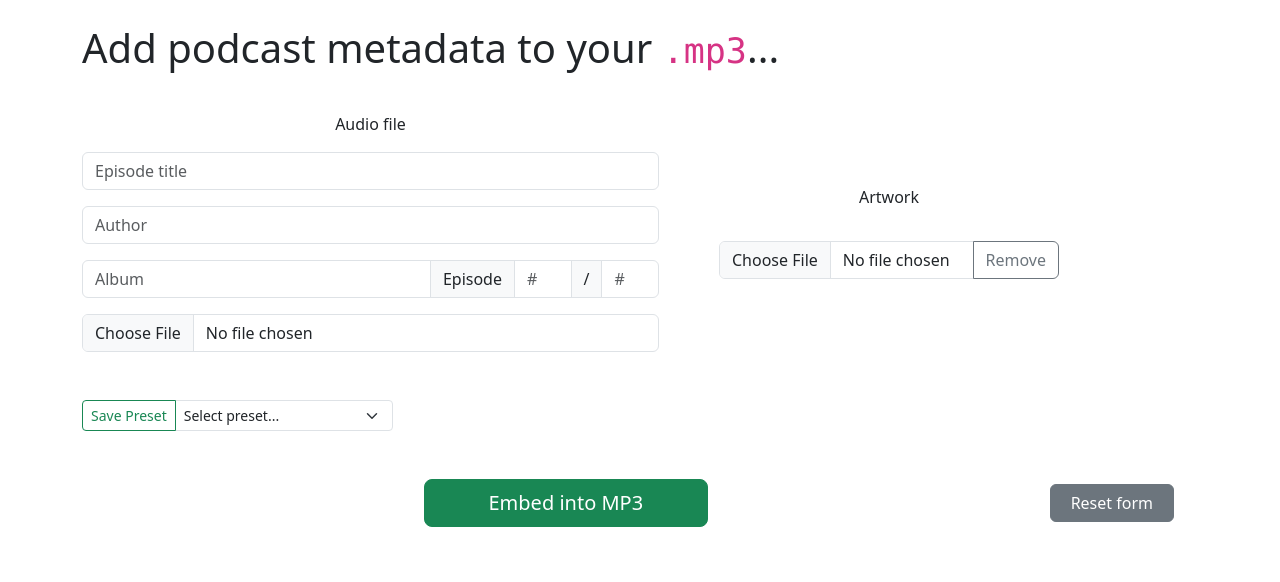
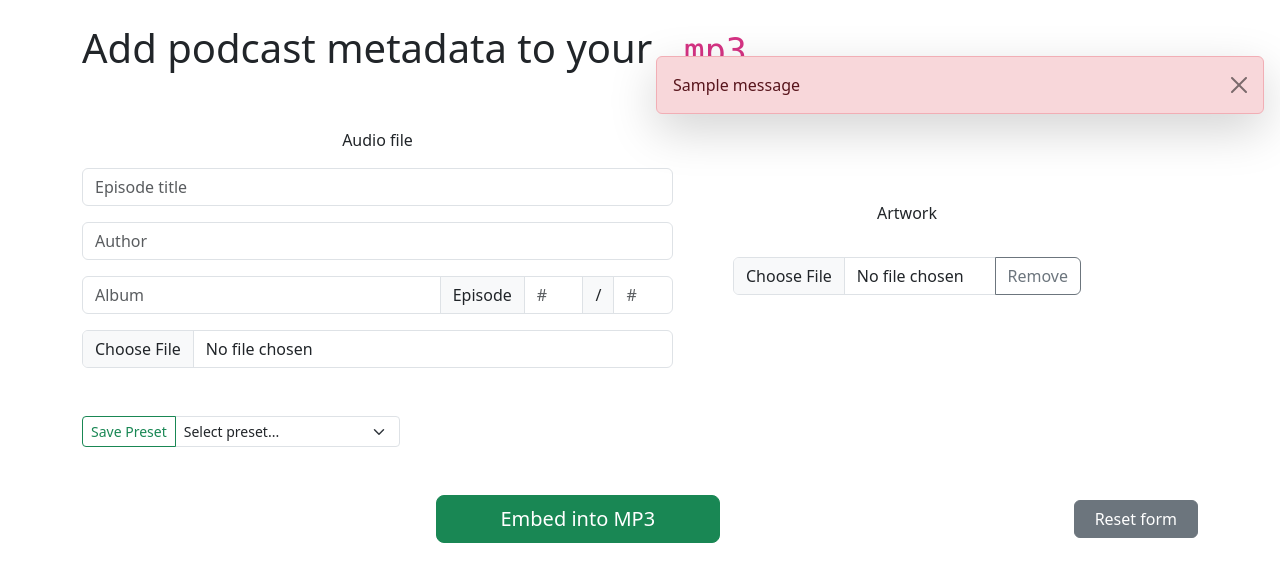
Before and after one commit to MrGauz/podcast-metadata, a Flask app: page / in a window 1280 px wide. Shown: the top 582 px of the page. Run offline with Flask 3, Linux system fonts and the light colour scheme; tables that the repository leaves empty hold one stand-in row (values such as "Sample post"); one stand-in notice (Sample message) is shown.

Commit message:
Finish the alerts

```diff
--- a/app.py
+++ b/app.py
@@ -1,10 +1,12 @@
+import random
+import string
 import sys
 from os import path
 from tempfile import NamedTemporaryFile
 from typing import Tuple
 from uuid import uuid4
 
-from flask import Flask, render_template, request, send_file, jsonify, url_for
+from flask import Flask, render_template, request, send_file, jsonify, url_for, flash, redirect
 from werkzeug.datastructures.file_storage import FileStorage
 from werkzeug.utils import secure_filename
 
@@ -13,6 +15,7 @@ from metadata import Metadata
 
 app = Flask(__name__)
 
+app.secret_key = ''.join(random.SystemRandom().choice(string.ascii_uppercase + string.digits) for _ in range(64))
 app.config['SQLALCHEMY_DATABASE_URI'] = 'sqlite:///%s' % path.join(path.dirname(__file__), 'db.sqlite')
 app.config['UPLOAD_FOLDER'] = path.join(path.dirname(__file__), 'static/uploads')
 
@@ -37,7 +40,8 @@ def convert():
 
     is_valid, error_message = _validate_input(False, author, album, number, out_of, artwork, artwork_name, audio, title)
     if not is_valid:
-        return render_template('index.html', presets=Preset.query.all(), form=request.form, error_message=error_message)
+        flash(f'{error_message} for embedding.')
+        return redirect(url_for('index'))
 
     artwork_bytes = None
     if artwork:
@@ -69,7 +73,7 @@ def save_preset():
 
     is_valid, error_message = _validate_input(True, author, album, number, out_of, artwork, artwork_name)
     if not is_valid:
-        return error_message, 400
+        return f'{error_message} when saving a preset.', 400
 
     number = int(number)
     if out_of:
@@ -121,24 +125,24 @@ def _validate_input(is_preset: bool, author: str, album: str, number: str, out_o
 
     # Number validation
     if not number:
-        return False, "Order number is required."
+        return False, "Order number is required"
     try:
         number = int(number)
         if number < 0:
-            return False, "Order number cannot be negative."
+            return False, "Order number cannot be negative"
     except ValueError:
-        return False, "Order number must be an integer."
+        return False, "Order number must be an integer"
 
     # Out of validation
     if out_of:
         try:
             out_of = int(out_of)
             if out_of < 0:
-                return False, "Out of cannot be negative."
+                return False, "Total number of episodes cannot be negative"
             if out_of < number:
-                return False, "Out of cannot be less than order number."
+                return False, "Total number of episodes cannot be less than order number"
         except ValueError:
-            return False, "Out of must be an integer."
+            return False, "Total number of episodes must be an integer"
 
     # Artwork validation
     # TODO: check if a square image
--- a/static/app.js
+++ b/static/app.js
@@ -2,7 +2,7 @@ const alertPlaceholder = document.getElementById('alert-placeholder');
 const showAlert = (message, type) => {
     let wrapper = document.createElement('div');
     wrapper.innerHTML = [
-        `<div class="alert alert-${type} alert-dismissible" role="alert">`,
+        `<div class="alert alert-${type} alert-dismissible shadow-lg rounded fade show" role="alert">`,
         `   <div>${message}</div>`,
         `   <button type="button" class="btn-close" data-bs-dismiss="alert"></button>`,
         `</div>`
--- a/templates/index.html
+++ b/templates/index.html
@@ -9,17 +9,24 @@
     <link rel="icon" type="image/png" href="{{ url_for('static', filename='favicon.png') }}"/>
 </head>
 <body>
-<div id="alert-placeholder"></div>
+
+<div id="alert-placeholder" class="position-fixed w-50 mt-3 p-3" style="z-index: 1100; left: 50%">
+    {% for message in get_flashed_messages() %}
+    <div class="alert alert-dismissible shadow-lg rounded fade show alert-danger" role="alert">
+        <div>{{ message }}</div>
+        <button type="button" class="btn-close" data-bs-dismiss="alert"></button>
+    </div>
+    {% endfor %}
+</div>
 
 <form method="post" id="metadata-form" action="{{ url_for('convert') }}" enctype="multipart/form-data">
 
     <div class="container mt-4">
         <div class="row">
-            <h1>Add podcast metadata to your <code>.mp3</code>...</h1>
+            <h1>Add podcast metadata to your <code>.mp3</code></h1>
         </div>
 
-        <div class="row mt-3">
-            <div class="row mt-3">
+        <div class="row mt-3 mt-md-5">
             <div class="row d-flex align-items-center">
                 <div class="col-md-7 pe-5">
                     <div class="d-flex justify-content-center">
@@ -48,7 +55,7 @@
                         <input class="form-control" type="file" id="audio" name="audio" accept=".mp3">
                     </div>
                 </div>
-                    <div class="col-md-4">
+                <div class="col-md-4 mt-5 mt-md-0">
                     <div class="d-flex justify-content-center">
                         Artwork
                     </div>
@@ -107,7 +114,6 @@
             </div>
         </div>
     </div>
-    </div>
 </form>
 
 <script src="{{ url_for('static', filename='app.js') }}"></script>
@@ -115,15 +121,8 @@
         integrity="sha384-C6RzsynM9kWDrMNeT87bh95OGNyZPhcTNXj1NW7RuBCsyN/o0jlpcV8Qyq46cDfL"
         crossorigin="anonymous"></script>
 <script>
-    window.onload = function () {
-        {% if error_message %}
-            showAlert("{{ error_message }}", 'danger');
-        {% endif %}
-    };
-
     function onPresetSelect(event) {
-        var selectedPresetId = event.target.value;
-        loadPreset(event, "{{ url_for('get_preset') }}", selectedPresetId);
+        loadPreset(event, "{{ url_for('get_preset') }}", event.target.value);
     }
 </script>
 </body>
```
Lines whose indentation alone changed are shown as unchanged.
